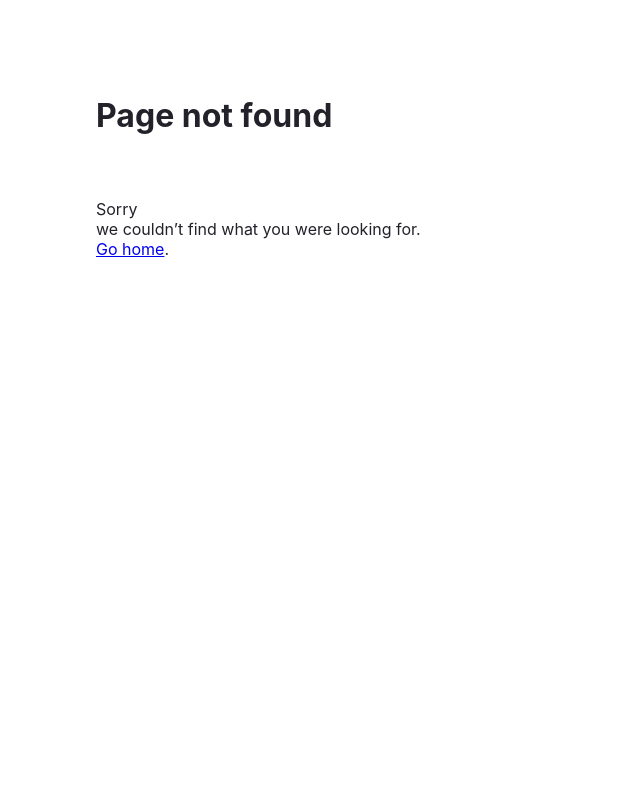
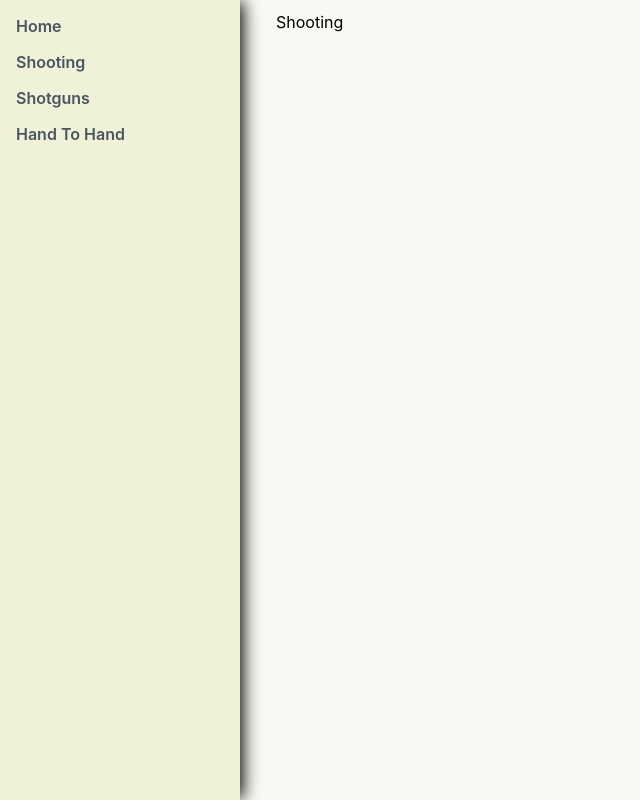
Before and after one commit to mp40/pccs-gatsby, a Gatsby site: page /shooting in a window 1280 px wide. Before the commit this address had no page. Shown: the whole page, without its empty margins (0-640 px from the left). Built offline with nearby package versions, Linux system fonts and the light colour scheme; Gatsby itself is replaced by a stand-in of ours.

Commit message:
wire up page

```diff
--- a/src/components/navigation/index.jsx
+++ b/src/components/navigation/index.jsx
@@ -7,8 +7,9 @@ const Navigation = () => {
     <>
       <div className={container}>
         <Link to="/">Home</Link>
+        <Link to="/shooting">Shooting</Link>
+        <Link to="/shotguns">Shotguns</Link>
         <Link to="/hand-to-hand">Hand To Hand</Link>
-        <Link to="/shotguns">Shotguns</Link>
       </div>
       <div className={smallContainer}>
         <Link to="/">Home</Link>
--- a/src/pages/index.jsx
+++ b/src/pages/index.jsx
@@ -15,10 +15,13 @@ export const Component = () => {
       </p>
       <div className={mobileNavigation}>
         <LinkButton>
-          <Link to="/hand-to-hand">Hand To Hand</Link>
+          <Link to="/shooting">Shooting</Link>
         </LinkButton>
         <LinkButton>
           <Link to="/shotguns">Shotguns</Link>
+        </LinkButton>
+        <LinkButton>
+          <Link to="/hand-to-hand">Hand To Hand</Link>
         </LinkButton>
       </div>
       <p>Also visit</p>
--- /dev/null
+++ b/src/pages/shooting/index.jsx
@@ -0,0 +1,16 @@
+import React from "react";
+import Layout from "../../components/layout";
+
+export const Component = () => {
+  return <div>Shooting</div>;
+};
+
+const ShootingPage = () => {
+  return (
+    <Layout>
+      <Component />
+    </Layout>
+  );
+};
+
+export default ShootingPage;
```
